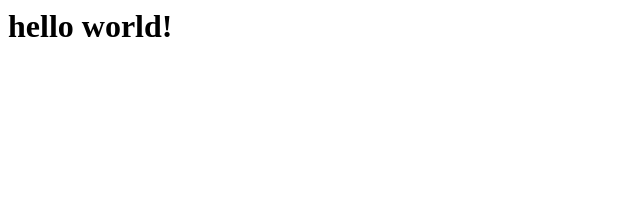
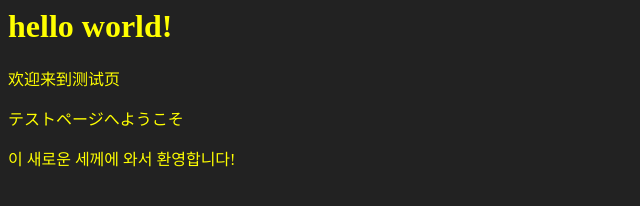
Before and after one commit to wz520/test2, a plain HTML site: page index.html in a window 1280 px wide. Shown: the whole page, without its empty margins (0-640 px from the left). Drawn offline with Linux system fonts and the light colour scheme.

Commit message:
update index.html

```diff
--- a/index.html
+++ b/index.html
@@ -1,5 +1,11 @@
 <html>
+<head>
+  <link rel="stylesheet" href="style.css" type="text/css" />
+</head>
 <body>
 <h1>hello world!</h1>
+  <p>欢迎来到测试页</p>
+  <p>テストページへようこそ</p>
+  <p>이 새로운 세께에 와서 환영합니다!</p>
 </body>
 </html>
```
